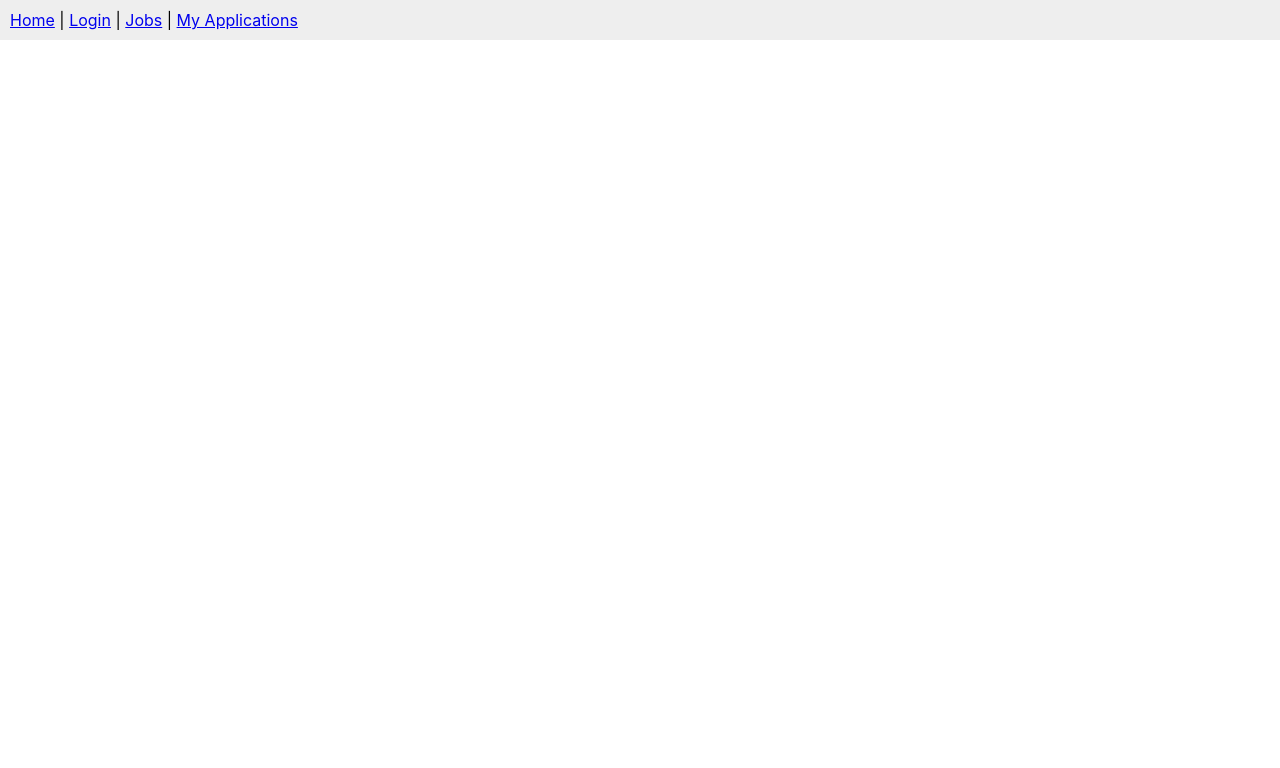
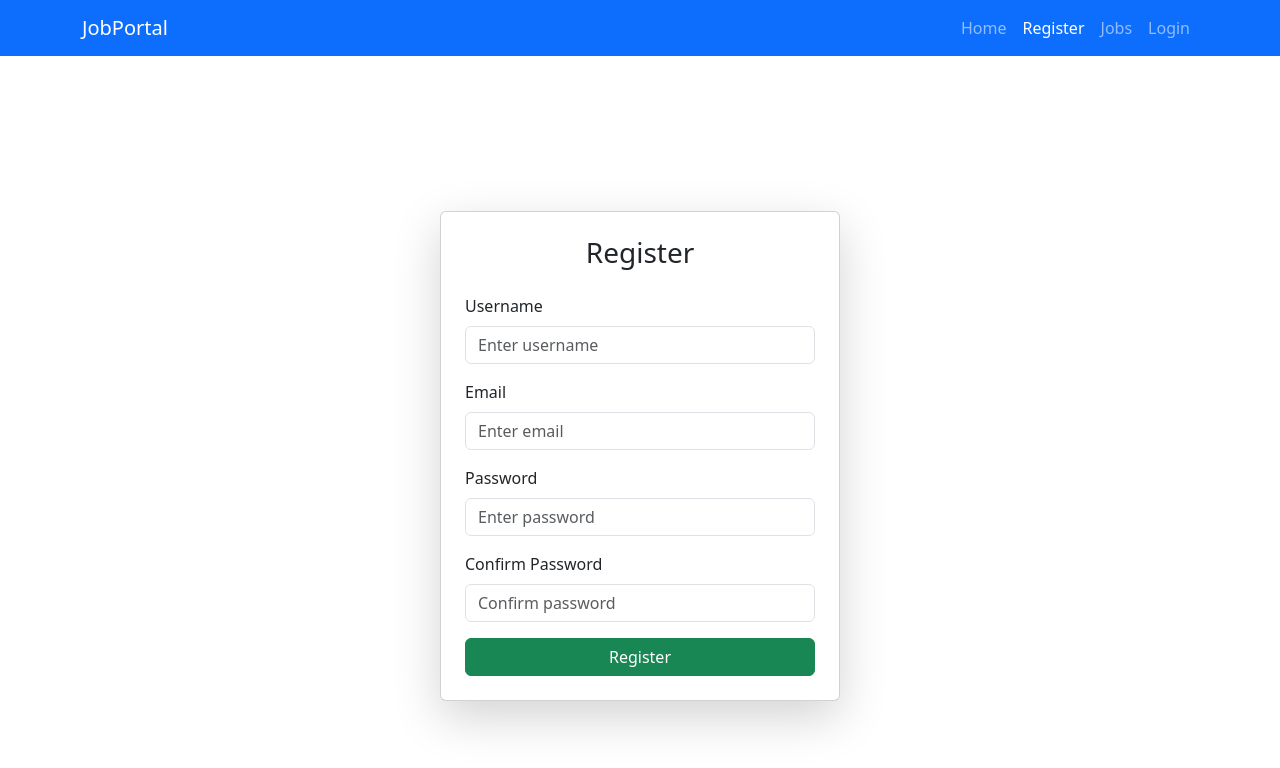
Before and after one commit to Musharraf551/Job-Portal-Full-Stack, a React (Create React App) app in the folder frontend/: page /register in a window 1280 px wide. Shown: the top 768 px of the page. Built offline with nearby package versions, Linux system fonts and the light colour scheme.

Commit message:
added styles in UI

```diff
--- a/frontend/package.json
+++ b/frontend/package.json
@@ -8,6 +8,7 @@
     "@testing-library/react": "^16.3.0",
     "@testing-library/user-event": "^13.5.0",
     "axios": "^1.11.0",
+    "bootstrap": "^5.3.7",
     "react": "^19.1.1",
     "react-dom": "^19.1.1",
     "react-router-dom": "^7.7.1",
--- a/frontend/src/App.js
+++ b/frontend/src/App.js
@@ -6,6 +6,7 @@ import Jobs from "./pages/Jobs";
 import MyApplications from "./pages/MyApplications";
 import JobDetail from './pages/JobDetail';
 import Navbar from "./components/Navbar";
+import Register from "./pages/Register";
 
 
 function App() {
@@ -18,6 +19,7 @@ function App() {
         <Route path="/jobs" element={<Jobs />} />
         <Route path="/my-applications" element={<MyApplications />} />
         <Route path="/jobs/:id" element={<JobDetail />} />
+        <Route path="/register" element={<Register />} />
       </Routes>
     </Router>
   );
--- a/frontend/src/components/Navbar.js
+++ b/frontend/src/components/Navbar.js
@@ -1,14 +1,73 @@
-// src/components/Navbar.js
-import React from 'react';
-import { Link } from 'react-router-dom';
+import React from "react";
+import { Link, NavLink } from "react-router-dom";
 
 function Navbar() {
+  const token = localStorage.getItem("access_token");
+
+  const handleLogout = () => {
+    localStorage.removeItem("access_token");
+    localStorage.removeItem("refresh_token");
+    window.location.href = "/login"; // Redirect to login after logout
+  };
+
   return (
-    <nav style={{ padding: '10px', backgroundColor: '#eee' }}>
-      <Link to="/">Home</Link> |{" "}
-      <Link to="/login">Login</Link> |{" "}
-      <Link to="/jobs">Jobs</Link> |{" "}
-      <Link to="/my-applications">My Applications</Link>
+    <nav className="navbar navbar-expand-lg navbar-dark bg-primary">
+      <div className="container">
+        <Link className="navbar-brand" to="/">
+          JobPortal
+        </Link>
+        <button
+          className="navbar-toggler"
+          type="button"
+          data-bs-toggle="collapse"
+          data-bs-target="#navbarNav"
+          aria-controls="navbarNav"
+          aria-expanded="false"
+          aria-label="Toggle navigation"
+        >
+          <span className="navbar-toggler-icon"></span>
+        </button>
+
+        <div className="collapse navbar-collapse" id="navbarNav">
+          <ul className="navbar-nav ms-auto">
+            <li className="nav-item">
+              <NavLink className="nav-link" to="/" end>
+                Home
+              </NavLink>
+            </li>
+            <li className="nav-item">
+              <NavLink className="nav-link" to="/register">
+                Register
+              </NavLink>
+            </li>
+            <li className="nav-item">
+              <NavLink className="nav-link" to="/jobs">
+                Jobs
+              </NavLink>
+            </li>
+            {token ? (
+              <>
+                <li className="nav-item">
+                  <NavLink className="nav-link" to="/my-applications">
+                    My Applications
+                  </NavLink>
+                </li>
+                <li className="nav-item">
+                  <button className="btn btn-danger nav-link" onClick={handleLogout}>
+                    Logout
+                  </button>
+                </li>
+              </>
+            ) : (
+              <li className="nav-item">
+                <NavLink className="nav-link" to="/login">
+                  Login
+                </NavLink>
+              </li>
+            )}
+          </ul>
+        </div>
+      </div>
     </nav>
   );
 }
--- a/frontend/src/index.js
+++ b/frontend/src/index.js
@@ -3,6 +3,7 @@ import ReactDOM from 'react-dom/client';
 import './index.css';
 import App from './App';
 import reportWebVitals from './reportWebVitals';
+import 'bootstrap/dist/css/bootstrap.min.css';
 
 const root = ReactDOM.createRoot(document.getElementById('root'));
 root.render(
--- a/frontend/src/pages/Home.js
+++ b/frontend/src/pages/Home.js
@@ -1,12 +1,23 @@
-import React from 'react';
+import React from "react";
+import { Link } from "react-router-dom";
 
-const Home = () => {
+function Home() {
   return (
-    <div>
-      <h1>Welcome to the Job Portal</h1>
-      <p>This is the home page of the Job Application System.</p>
+    <div className="container text-center mt-5">
+      <h1>Welcome to JobPortal</h1>
+      <p className="lead">
+        Find your dream job or hire the best talent easily.
+      </p>
+      <div className="d-flex justify-content-center gap-3 mt-4">
+        <Link to="/jobs" className="btn btn-primary btn-lg">
+          Browse Jobs
+        </Link>
+        <Link to="/login" className="btn btn-outline-primary btn-lg">
+          Login
+        </Link>
+      </div>
     </div>
   );
-};
+}
 
 export default Home;
--- a/frontend/src/pages/JobDetail.js
+++ b/frontend/src/pages/JobDetail.js
@@ -28,7 +28,7 @@ function JobDetail() {
 
   const handleApply = () => {
     setApplyMessage("");
-    const token = localStorage.getItem("access_token"); // or "access" if you saved JWT as "access"
+    const token = localStorage.getItem("access_token");
     if (!token) {
       setApplyMessage("You must be logged in to apply.");
       return;
@@ -40,15 +40,12 @@ function JobDetail() {
 
     fetch(`http://127.0.0.1:8000/api/jobs/${id}/apply/`, {
       method: "POST",
-      headers: {
-        Authorization: `Bearer ${token}`,
-      },
+      headers: { Authorization: `Bearer ${token}` },
       body: formData,
     })
       .then(async (res) => {
         if (!res.ok) {
           const resClone = res.clone();
-
           let errorMsg = "Failed to apply";
           try {
             const errorData = await res.json();
@@ -60,40 +57,83 @@ function JobDetail() {
           throw new Error(errorMsg);
         }
         await res.json();
-        setApplyMessage("Application submitted successfully!");
+        setApplyMessage("✅ Application submitted successfully!");
         setCoverLetter("");
         setResume(null);
       })
       .catch((err) => setApplyMessage(err.message));
   };
 
-  if (loading) return <p>Loading job details...</p>;
-  if (error) return <p style={{ color: "red" }}>{error}</p>;
+  if (loading)
+    return (
+      <div className="container mt-5 text-center">
+        <div className="spinner-border text-primary"></div>
+      </div>
+    );
+
+  if (error)
+    return (
+      <div className="container mt-5">
+        <div className="alert alert-danger">{error}</div>
+      </div>
+    );
 
   return (
-    <div>
-      <h2>{job.title}</h2>
-      <p>{job.description}</p>
-      <p><strong>Location:</strong> {job.location}</p>
-      {job.salary && <p><strong>Salary:</strong> {job.salary}</p>}
+    <div className="container mt-5">
+      <div className="card shadow-sm">
+        <div className="card-body">
+          <h2 className="card-title">{job.title}</h2>
+          <p className="card-text">{job.description}</p>
+          <p>
+            <strong>Location:</strong> {job.location}
+          </p>
+          {job.salary && (
+            <p>
+              <strong>Salary:</strong> {job.salary}
+            </p>
+          )}
+          <p className="text-muted">
+            Posted on: {new Date(job.created_at).toLocaleDateString()}
+          </p>
+        </div>
+      </div>
 
-      <h3>Apply for this job</h3>
+      <div className="card mt-4">
+        <div className="card-body">
+          <h4 className="card-title mb-3">Apply for this Job</h4>
+          <div className="mb-3">
+            <label className="form-label">Cover Letter</label>
             <textarea
+              className="form-control"
               value={coverLetter}
               onChange={(e) => setCoverLetter(e.target.value)}
               placeholder="Write your cover letter here"
               rows={5}
-        cols={50}
-      />
-      <br />
+            ></textarea>
+          </div>
+          <div className="mb-3">
+            <label className="form-label">Upload Resume</label>
             <input
+              className="form-control"
               type="file"
               onChange={(e) => setResume(e.target.files[0])}
             />
-      <br />
-      <button onClick={handleApply}>Apply</button>
+          </div>
+          <button className="btn btn-primary" onClick={handleApply}>
+            Submit Application
+          </button>
 
-      {applyMessage && <p>{applyMessage}</p>}
+          {applyMessage && (
+            <div
+              className={`alert mt-3 ${
+                applyMessage.includes("✅") ? "alert-success" : "alert-danger"
+              }`}
+            >
+              {applyMessage}
+            </div>
+          )}
+        </div>
+      </div>
     </div>
   );
 }
--- a/frontend/src/pages/Jobs.js
+++ b/frontend/src/pages/Jobs.js
@@ -1,53 +1,73 @@
 import React, { useEffect, useState } from "react";
-import axios from "axios";
-import { Link } from 'react-router-dom';
+import { Link } from "react-router-dom";
 
-function Jobs() {
+const Jobs = () => {
   const [jobs, setJobs] = useState([]);
-  const [error, setError] = useState("");
+  const [loading, setLoading] = useState(true);
 
   useEffect(() => {
     const fetchJobs = async () => {
-      const token = localStorage.getItem("access_token");
-
-      if (!token) {
-        setError("No token found. Please login first.");
-        return;
-      }
-
       try {
-        const response = await axios.get("http://127.0.0.1:8000/api/jobs/", {
-          headers: {
-            Authorization: `Bearer ${token}`,
-          },
-        });
-        setJobs(Array.isArray(response.data) ? response.data : response.data.results);
+        const res = await fetch("http://127.0.0.1:8000/api/jobs/");
+        const data = await res.json();
+        setJobs(data.results || data); // supports both paginated and non-paginated
       } catch (err) {
-        console.error(err);
-        setError("Failed to fetch jobs. Please make sure you're logged in.");
+        console.error("Failed to load jobs", err);
+      } finally {
+        setLoading(false);
       }
     };
-
     fetchJobs();
   }, []);
 
+  if (loading) {
+    return (
+      <div className="container mt-5 text-center">
+        <div className="spinner-border text-primary"></div>
+      </div>
+    );
+  }
+
+  if (jobs.length === 0) {
+    return (
+      <div className="container mt-5">
+        <div className="alert alert-warning">No jobs available at the moment.</div>
+      </div>
+    );
+  }
+
   return (
-    <div>
-      <h2>Available Jobs</h2>
-      {error && <p style={{ color: "red" }}>{error}</p>}
-      <ul>
+    <div className="container mt-5">
+      <h2 className="mb-4">Available Jobs</h2>
+      <div className="row">
         {jobs.map((job) => (
-          <li key={job.id}>
-            <h3><Link to={`/jobs/${job.id}`}>{job.title}</Link></h3>
-            <p>{job.description}</p>
-            <p><strong>Company:</strong> {job.company}</p>
-            <p><strong>Location:</strong> {job.location}</p>
-            <p><strong>Salary:</strong> ₹{job.salary}</p>
-          </li>
+          <div key={job.id} className="col-md-6 col-lg-4 mb-4">
+            <div className="card shadow-sm h-100">
+              <div className="card-body">
+                <h5 className="card-title">{job.title}</h5>
+                <p className="text-muted mb-1">
+                  <strong>Company:</strong> {job.company}
+                </p>
+                <p className="text-muted mb-1">
+                  <strong>Location:</strong> {job.location}
+                </p>
+                <p className="small">{job.description.slice(0, 100)}...</p>
+                <Link
+                  to={`/jobs/${job.id}`}
+                  className="btn btn-primary btn-sm mt-2"
+                >
+                  View Details
+                </Link>
+              </div>
+              <div className="card-footer text-muted">
+                Posted on: {new Date(job.created_at).toLocaleDateString()}
+              </div>
+            </div>
+          </div>
         ))}
-      </ul>
+      </div>
     </div>
   );
-}
+};
 
 export default Jobs;
--- a/frontend/src/pages/Login.js
+++ b/frontend/src/pages/Login.js
@@ -19,40 +19,49 @@ function Login() {
     const data = await response.json();
 
     if (response.ok) {
-      // Save tokens to localStorage
       localStorage.setItem('access_token', data.access);
       localStorage.setItem('refresh_token', data.refresh);
-      navigate('/jobs'); // Redirect after login
+      navigate('/jobs');
     } else {
       setError('Invalid credentials');
     }
   };
 
   return (
-    <div>
-      <h2>Login</h2>
-      {error && <p style={{ color: 'red' }}>{error}</p>}
+    <div className="container mt-5">
+      <div className="row justify-content-center">
+        <div className="col-md-4">
+          <div className="card shadow-lg p-4">
+            <h2 className="text-center mb-4">Login</h2>
+            {error && <div className="alert alert-danger">{error}</div>}
             <form onSubmit={handleLogin}>
-        <div>
-          <label>Username:</label>
+              <div className="mb-3">
+                <label className="form-label">Username</label>
                 <input
                   type="text"
+                  className="form-control"
                   value={username}
                   onChange={(e) => setUsername(e.target.value)}
                   required
                 />
               </div>
-        <div>
-          <label>Password:</label>
+              <div className="mb-3">
+                <label className="form-label">Password</label>
                 <input
                   type="password"
+                  className="form-control"
                   value={password}
                   onChange={(e) => setPassword(e.target.value)}
                   required
                 />
               </div>
-        <button type="submit">Login</button>
+              <button type="submit" className="btn btn-primary w-100">
+                Login
+              </button>
             </form>
+          </div>
+        </div>
+      </div>
     </div>
   );
 }
--- a/frontend/src/pages/MyApplications.js
+++ b/frontend/src/pages/MyApplications.js
@@ -1,26 +1,16 @@
-import React, { useEffect, useState, useRef } from "react";
+import React, { useEffect, useState } from "react";
 
 const MyApplications = () => {
   const [applications, setApplications] = useState([]);
   const [search, setSearch] = useState("");
   const [loading, setLoading] = useState(false);
-  const [error, setError] = useState("");
-  const debounceTimeout = useRef(null);
 
   const fetchApplications = async (searchQuery = "") => {
     setLoading(true);
-    setError("");
-
     try {
       const token = localStorage.getItem("access_token");
-      if (!token) {
-        setError("You must be logged in to view your applications.");
-        setLoading(false);
-        return;
-      }
-
       const url = searchQuery
-        ? `http://127.0.0.1:8000/api/my-applications/?search=${encodeURIComponent(searchQuery)}`
+        ? `http://127.0.0.1:8000/api/my-applications/?search=${searchQuery}`
         : `http://127.0.0.1:8000/api/my-applications/`;
 
       const res = await fetch(url, {
@@ -29,76 +19,86 @@ const MyApplications = () => {
         },
       });
 
-      if (res.status === 429) {
-        throw new Error("Too many requests. Please wait and try again.");
-      }
-
-      if (!res.ok) {
-        throw new Error(`Error ${res.status}: ${res.statusText}`);
-      }
+      if (!res.ok) throw new Error(`HTTP error! status: ${res.status}`);
 
       const data = await res.json();
-      setApplications(data.results);
-    } catch (err) {
-      setError(err.message);
-      setApplications([]);
+      setApplications(data.results || []);
+    } catch (error) {
+      console.error("Error fetching applications:", error);
     } finally {
       setLoading(false);
     }
-  };
-
-  const handleSearch = (e) => {
-    const value = e.target.value;
-    setSearch(value);
-
-    if (debounceTimeout.current) clearTimeout(debounceTimeout.current);
-
-    debounceTimeout.current = setTimeout(() => {
-      fetchApplications(value);
-    }, 500);  // 500ms debounce delay
   };
 
   useEffect(() => {
     fetchApplications();
   }, []);
 
+  const handleSearch = (e) => {
+    const value = e.target.value;
+    setSearch(value);
+    fetchApplications(value);
+  };
+
   return (
-    <div style={{ padding: "20px" }}>
-      <h2>My Applications</h2>
+    <div className="container mt-4">
+      <h2 className="mb-4">My Applications</h2>
 
+      {/* Search Input */}
+      <div className="mb-3">
         <input
           type="text"
-        placeholder="Search by job title, company, location..."
+          className="form-control"
+          placeholder="Search by job title, company, or location..."
           value={search}
           onChange={handleSearch}
-        style={{
-          padding: "8px",
-          marginBottom: "20px",
-          width: "300px",
-          border: "1px solid #ccc",
-          borderRadius: "4px",
-        }}
         />
+      </div>
 
-      {loading && <p>Loading applications...</p>}
-      {error && <p style={{ color: "red" }}>{error}</p>}
-
-      {!loading && !error && (
-        <>
-          {applications.length > 0 ? (
-            <ul>
+      {loading ? (
+        <div className="text-center my-4">
+          <div className="spinner-border text-primary" role="status">
+            <span className="visually-hidden">Loading...</span>
+          </div>
+        </div>
+      ) : applications.length > 0 ? (
+        <div className="table-responsive">
+          <table className="table table-striped table-hover align-middle">
+            <thead className="table-dark">
+              <tr>
+                <th>Job Title</th>
+                <th>Company</th>
+                <th>Location</th>
+                <th>Applied On</th>
+                <th>Resume</th>
+                <th>Cover Letter</th>
+              </tr>
+            </thead>
+            <tbody>
               {applications.map((app) => (
-                <li key={app.id} style={{ marginBottom: "10px" }}>
-                  <strong>{app.job.title}</strong> at {app.job.company}
-                  <br />
-                  Applied on: {new Date(app.applied_at).toLocaleDateString()}
-                </li>
+                <tr key={app.id}>
+                  <td>{app.job.title}</td>
+                  <td>{app.job.company}</td>
+                  <td>{app.job.location}</td>
+                  <td>{new Date(app.applied_at).toLocaleDateString()}</td>
+                  <td>
+                    <a
+                      href={app.resume}
+                      target="_blank"
+                      rel="noopener noreferrer"
+                      className="btn btn-sm btn-outline-primary"
+                    >
+                      View Resume
+                    </a>
+                  </td>
+                  <td>{app.cover_letter}</td>
+                </tr>
               ))}
-            </ul>
+            </tbody>
+          </table>
+        </div>
       ) : (
-            <p>No applications found.</p>
-          )}
-        </>
+        <div className="alert alert-info">No applications found.</div>
       )}
     </div>
   );
--- a/frontend/src/pages/Register.js
+++ b/frontend/src/pages/Register.js
@@ -0,0 +1,138 @@
+import React, { useState } from "react";
+
+const Register = () => {
+  const [username, setUsername] = useState("");
+  const [email, setEmail] = useState("");
+  const [password, setPassword] = useState("");
+  const [password2, setPassword2] = useState("");
+  const [error, setError] = useState("");
+  const [success, setSuccess] = useState("");
+  const [loading, setLoading] = useState(false);
+
+  const handleSubmit = async (e) => {
+    e.preventDefault();
+    setError("");
+    setSuccess("");
+    setLoading(true);
+
+    if (password !== password2) {
+      setError("Passwords do not match");
+      setLoading(false);
+      return;
+    }
+
+    try {
+      const res = await fetch("http://127.0.0.1:8000/api/register/", {
+        method: "POST",
+        headers: {
+          "Content-Type": "application/json",
+        },
+        body: JSON.stringify({
+          username,
+          email,
+          password,
+          password2,
+        }),
+      });
+
+      if (!res.ok) {
+        const errorData = await res.json();
+        throw new Error(
+          errorData?.detail || "Registration failed. Try again."
+        );
+      }
+
+      setSuccess("Registration successful! Redirecting to login...");
+      setTimeout(() => {
+        window.location.href = "/login";
+      }, 1500);
+    } catch (err) {
+      setError(err.message);
+    } finally {
+      setLoading(false);
+    }
+  };
+
+  return (
+    <div className="container d-flex justify-content-center align-items-center vh-100">
+      <div className="card shadow-lg p-4" style={{ width: "400px" }}>
+        <h3 className="text-center mb-4">Register</h3>
+
+        {error && <div className="alert alert-danger">{error}</div>}
+        {success && <div className="alert alert-success">{success}</div>}
+
+        <form onSubmit={handleSubmit}>
+          {/* Username */}
+          <div className="mb-3">
+            <label className="form-label">Username</label>
+            <input
+              type="text"
+              className="form-control"
+              value={username}
+              onChange={(e) => setUsername(e.target.value)}
+              placeholder="Enter username"
+              required
+            />
+          </div>
+
+          {/* Email */}
+          <div className="mb-3">
+            <label className="form-label">Email</label>
+            <input
+              type="email"
+              className="form-control"
+              value={email}
+              onChange={(e) => setEmail(e.target.value)}
+              placeholder="Enter email"
+              required
+            />
+          </div>
+
+          {/* Password */}
+          <div className="mb-3">
+            <label className="form-label">Password</label>
+            <input
+              type="password"
+              className="form-control"
+              value={password}
+              onChange={(e) => setPassword(e.target.value)}
+              placeholder="Enter password"
+              required
+            />
+          </div>
+
+          {/* Confirm Password */}
+          <div className="mb-3">
+            <label className="form-label">Confirm Password</label>
+            <input
+              type="password"
+              className="form-control"
+              value={password2}
+              onChange={(e) => setPassword2(e.target.value)}
+              placeholder="Confirm password"
+              required
+            />
+          </div>
+
+          {/* Submit Button */}
+          <button
+            type="submit"
+            className="btn btn-success w-100"
+            disabled={loading}
+          >
+            {loading ? (
+              <span
+                className="spinner-border spinner-border-sm me-2"
+                role="status"
+              ></span>
+            ) : (
+              "Register"
+            )}
+          </button>
+        </form>
+      </div>
+    </div>
+  );
+};
+
+export default Register;
```
Also changed, not shown: 1 other file (tests, documents, lock files or other folders). Lines whose indentation alone changed are shown as unchanged.
